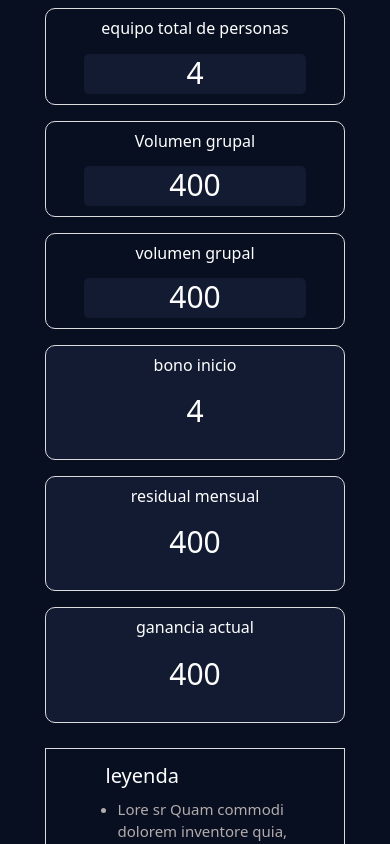
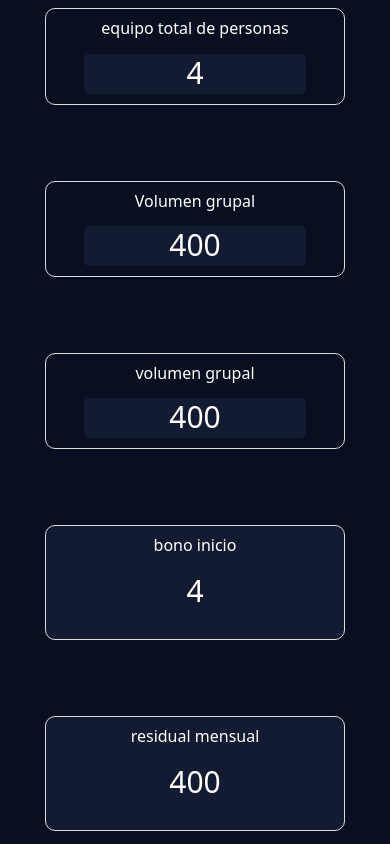
Before and after one commit to juanefrain87/Angury, a React (Vite) app: page /referidos in a window 390 px wide. Shown: the part 1040-1884 px from the top of the page. Built offline with nearby package versions, Linux system fonts and the light colour scheme; some icons are missing.

Commit message:
Resolver conflictos de fusión

```diff
--- a/src/pages/investors/referrals/reeferidos.css
+++ b/src/pages/investors/referrals/reeferidos.css
@@ -169,6 +169,7 @@ ul{
 @media screen and (max-width: 595px) {
 
 .contenedor-1{
+    margin-bottom: 60px;
 
     width:47%;
 }
```
